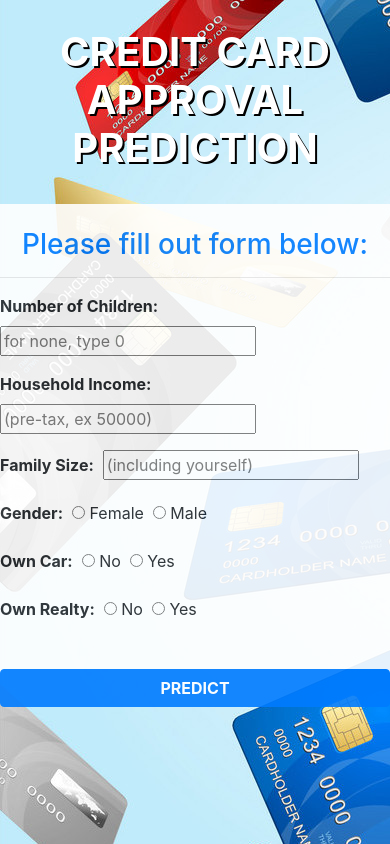
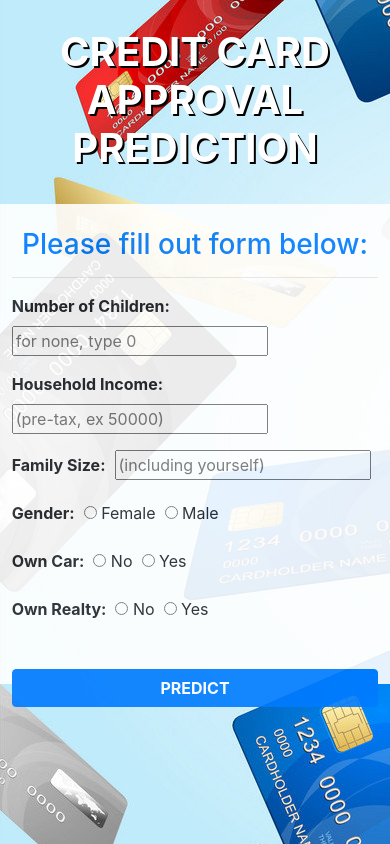
Before and after one commit to brbbrb/Project-4, a Flask app: page / in a window 390 px wide. Run offline with Flask 2, Linux system fonts and the light colour scheme; parts of the project's set-up code (start-up, migrations or seed data) failed here and were passed over; some libraries are stand-ins or nearby versions.

Commit message:
mobile fix 2

```diff
--- a/templates/index.html
+++ b/templates/index.html
@@ -64,7 +64,7 @@
 	</div>
 
 	<!-- Form -->
-	<div class="row justify-content-center">
+	<div class="row justify-content-center" style="padding-left: 3%; padding-right: 3%">
 
 		<div class="col-md-auto col-xs-10" style="background-color: white; opacity: 0.9; margin-top: 10px">
 
```
